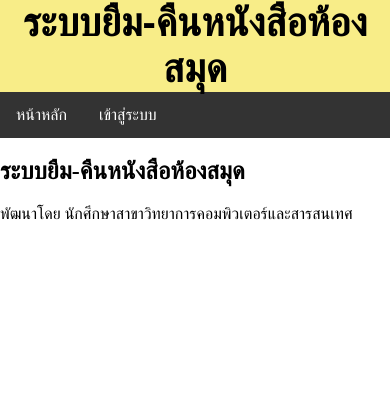
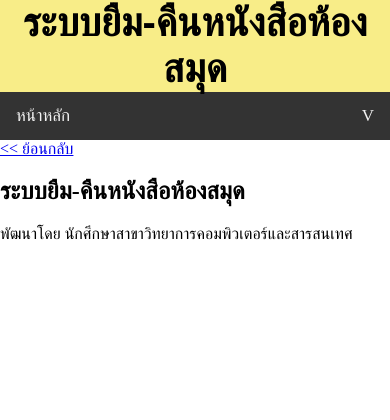
Before and after one commit to wannaphong/php-database-library-nkc, a PHP site: page /index.php in a window 390 px wide. Shown: the top 420 px of the page. Run offline with PHP 8.4, Linux system fonts and the light colour scheme.

Commit message:
update nav

```diff
--- a/main.css
+++ b/main.css
@@ -18,26 +18,7 @@ header{
     margin-left: auto;
     margin-right: auto;
 }
-nav {
-    list-style-type: none;
-    margin: 0;
-    padding: 0;
-    overflow: hidden;
-    background-color: #333;
-}
 
-nav a {
-    float: left;
-    display: block;
-    color: white;
-    text-align: center;
-    padding: 14px 16px;
-    text-decoration: none;
-}
-
-nav a:hover {
-    background-color: #111;
-}
 footer{
     background-color: rgb(248, 237, 136);
     text-align: center;
@@ -132,3 +113,53 @@ button{
 button:active{
    top:0.1em;
 }
+.topnav {
+  overflow: hidden;
+  background-color: #333;
+}
+
+.topnav a {
+  float: left;
+  display: block;
+  color: #f2f2f2;
+  text-align: center;
+  padding: 14px 16px;
+  text-decoration: none;
+  font-size: 17px;
+}
+
+.topnav a:hover {
+  background-color: #ddd;
+  color: black;
+}
+
+.active {
+  background-color: #4CAF50;
+  color: white;
+}
+
+.topnav .icon {
+  display: none;
+}
+
+@media screen and (max-width: 600px) {
+  .topnav a:not(:first-child) {display: none;}
+  .topnav a.icon {
+    float: right;
+    display: block;
+  }
+}
+
+@media screen and (max-width: 600px) {
+  .topnav.responsive {position: relative;}
+  .topnav.responsive .icon {
+    position: absolute;
+    right: 0;
+    top: 0;
+  }
+  .topnav.responsive a {
+    float: none;
+    display: block;
+    text-align: left;
+  }
+}
--- /dev/null
+++ b/main.js
@@ -0,0 +1,8 @@
+function myFunction() {
+    var x = document.getElementById("myTopnav");
+    if (x.className === "topnav") {
+        x.className += " responsive";
+    } else {
+        x.className = "topnav";
+    }
+}
--- a/nav.php
+++ b/nav.php
@@ -1,4 +1,4 @@
-<nav>
+<nav class="topnav" id="myTopnav">
       <a href="./">หน้าหลัก</a>
       <?php
       if (isset($_COOKIE['user']))
@@ -16,4 +16,8 @@
         echo '<a href="login.php">เข้าสู่ระบบ</a>';
       }
       ?>
+        <a href="javascript:void(0);" class="icon" onclick="myFunction()">V
+    <i class="fa fa-bars"></i>
+  </a>
 </nav>
+<a href="javascript: history.go(-1)"><< ย้อนกลับ</a>
```
Also changed, not shown: .htaccess (added).
